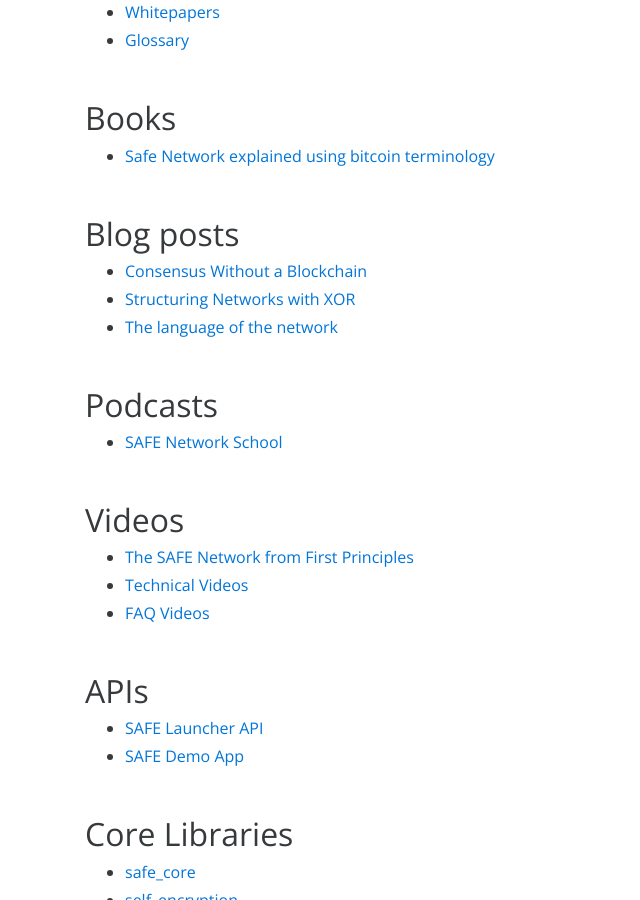
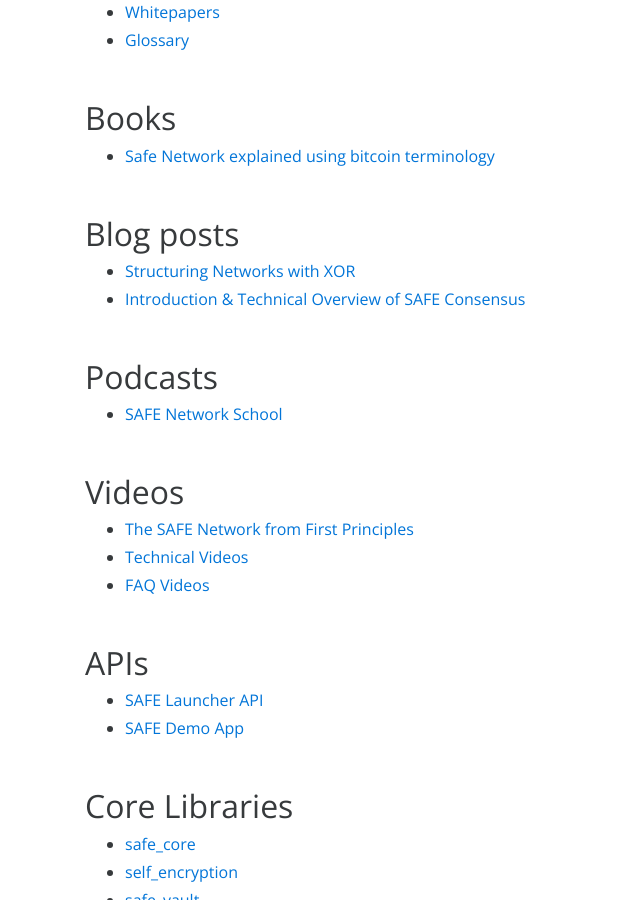
Before and after one commit to safenetwork/safenetwork.org, a Jekyll site: the page built from documentation.md, in a window 1280 px wide and 900 px high, scrolled down 526 px. Shown: the whole window, without its empty margins (0-640 px from the left). Built offline with Jekyll 4.4.1, drawn with Linux system fonts in a browser that asks for light colours.

Commit message:
add new blog post

```diff
--- a/documentation.md
+++ b/documentation.md
@@ -26,9 +26,8 @@
 
 ## Blog posts
 
-- [Consensus Without a Blockchain](https://blog.maidsafe.net/2015/01/29/consensus-without-a-blockchain/)
 - [Structuring Networks with XOR](https://blog.maidsafe.net/2016/05/27/structuring-networks-with-xor/)
-- [The language of the network](https://metaquestions.me/2015/02/05/the-language-of-the-network/)
+- [Introduction & Technical Overview of SAFE Consensus](https://blog.maidsafe.net/2016/06/23/introduction-technical-overview-of-safe-consensus/)
 
 ## Podcasts
 
```
